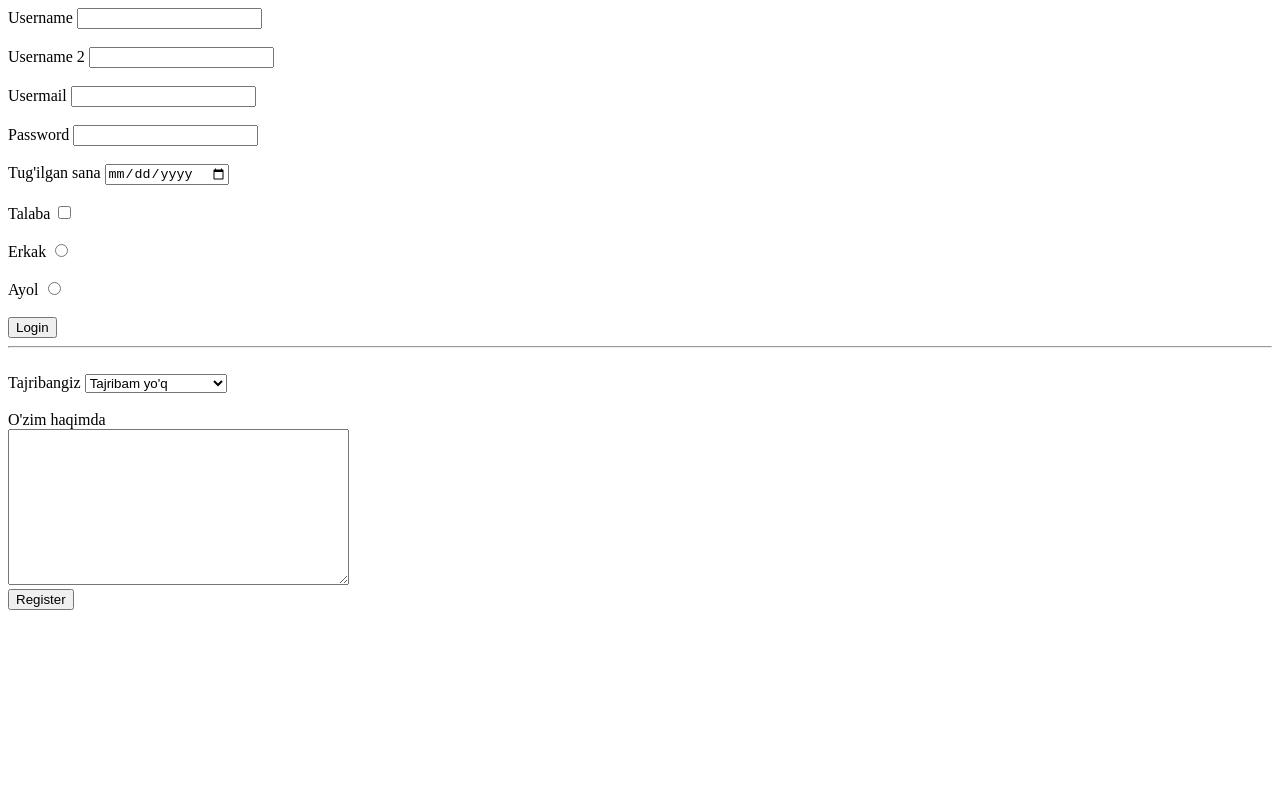
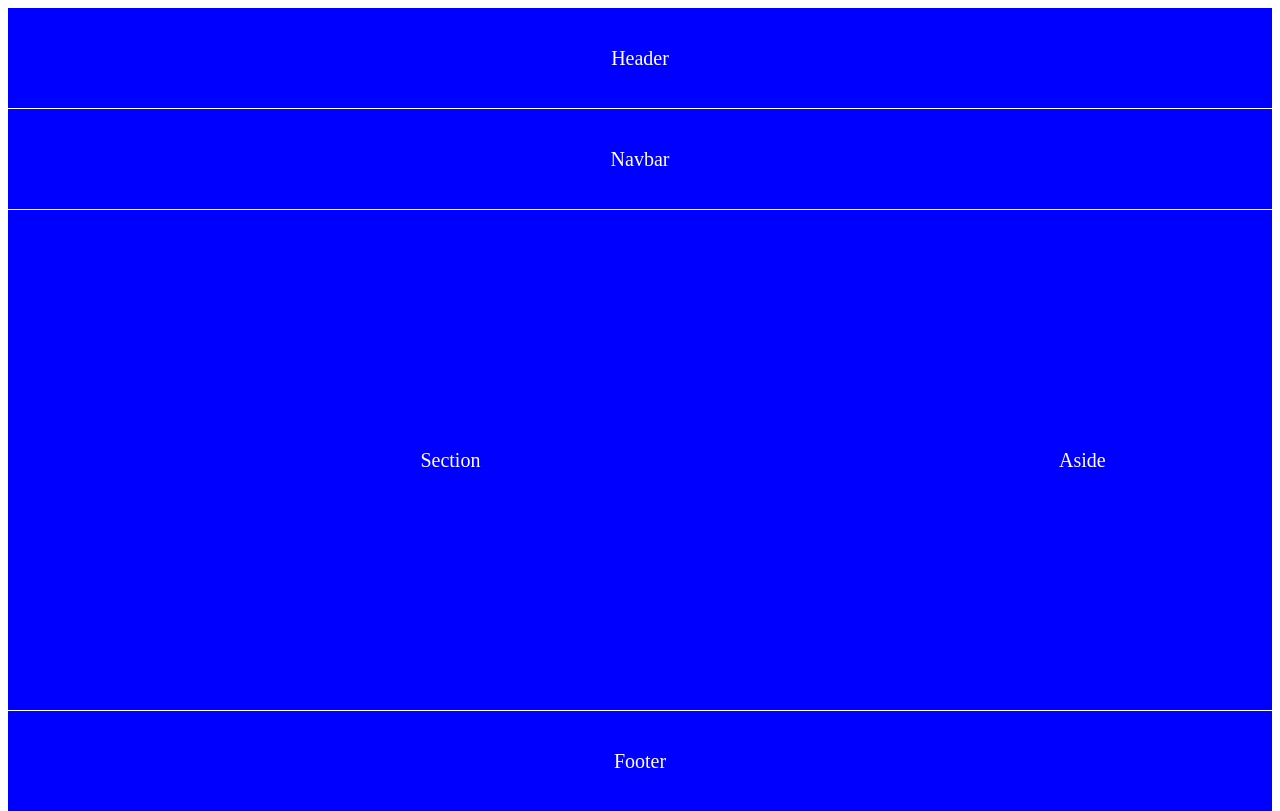
Before and after one commit to BakhtiyDeveloper/Lessons_HTML_CSS_BOOTSTAP_JAVASCRIPT, a plain HTML site: page index.html in a window 1280 px wide. Drawn offline with Linux system fonts and the light colour scheme.

Commit message:
added Layouts and sementic alements

```diff
--- a/index.html
+++ b/index.html
@@ -6,41 +6,67 @@
     <title>Lists</title>
     <link rel="stylesheet" href="style.css">
 
+    <style>
+        .boxes{
+            background-color: blue;
+            font-size: 20px;
+            color: white;
+            text-align: center;
+        }
+
+        header{
+            height: 100px;
+            line-height: 100px;
+        }
+
+        nav{
+            height: 100px;
+            line-height: 100px;
+            margin-top: 1px;
+
+        }
+
+        section{
+            height: 500px;
+            margin-top: 1px;
+            width: 70%;
+            line-height: 500px;
+            float: left;
+        }
+
+        aside{
+            height: 500px;
+            width: 30%;
+            line-height: 500px;
+            float: left;
+            margin-top: 1px;
+
+        }
+
+        footer{
+            height: 100px;
+            line-height: 100px;
+            margin-top: 1px;
+            float: left;
+            width: 100%;
+        }
+    </style>
 </head>
 <body>
-    <form action="/server.php" method="GET">
-        <label for="username">Username</label>
-        <input type="text" name="username" id="username"> <br> <br>
-        <label for="username2">Username 2</label>
-        <input type="text" name="username2" id="username2"><br> <br>
-        <label for="email">Usermail</label>
-        <input type="email" name="usermail" id="email"><br><br>
-        <label for="password">Password</label>
-        <input type="password" name="password" id="password"><br><br>
-        <label for="sana">Tug'ilgan sana</label>
-        <input type="date" name="sana" id="sana"><br><br>
-        <label for="talaba">Talaba</label>
-        <input type="checkbox" name="talaba" id="talaba"><br><br>
-        <label for="erkak">Erkak</label>
-        <input type="radio" name="gender" value="erkak"><br><br>
-        <label for="ayol">Ayol</label>
-        <input type="radio" name="gender" value="ayol"><br><br>
-        <button type="submit">Login</button>
-        <hr>
-        <br>
-        <label for="tajriba">Tajribangiz</label>
-        <select name="experience" id="tajriba">
-            <option value="0">Tajribam yo'q</option>
-            <option value="1">Tajribam 1 yil</option>
-            <option value="2">Tajribal 3 yil gacha</option>
-            <option value="3">Tajribal 5 yildan ko'p</option>
-        </select> <br><br>
-        <label for="haqida">O'zim haqimda</label><br>
-        <textarea name="about" id="haqida" rows="10" cols="40"></textarea><br>
-        <button type="submit">Register</button>
-    </form>
-
-
-
+    <header class="boxes">
+        Header
+    </header>
+    <nav class="boxes">
+        Navbar
+    </nav>
+    <section class="boxes">
+        Section
+    </section>
+    <aside class="boxes">
+        Aside
+    </aside>
+    <footer class="boxes">
+        Footer
+    </footer>
 </body>
 </html>
```
